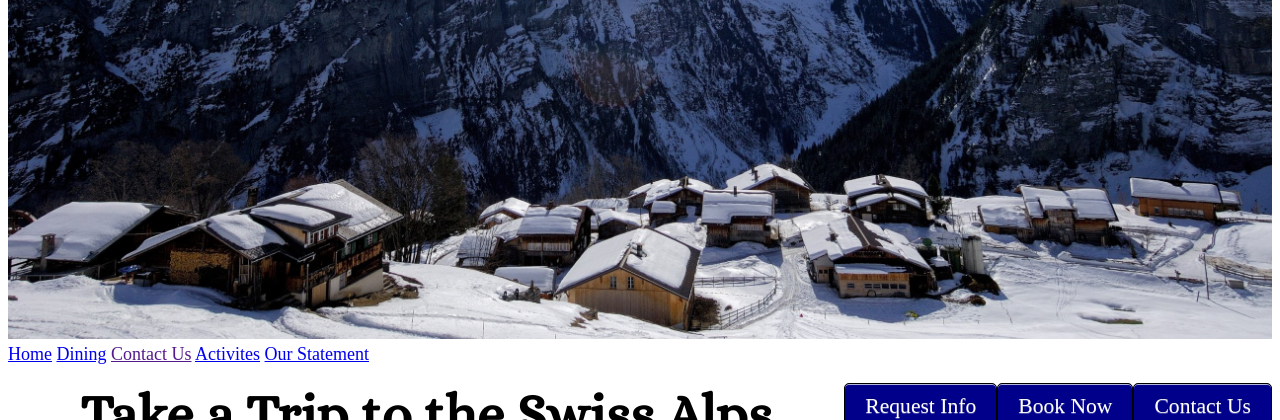
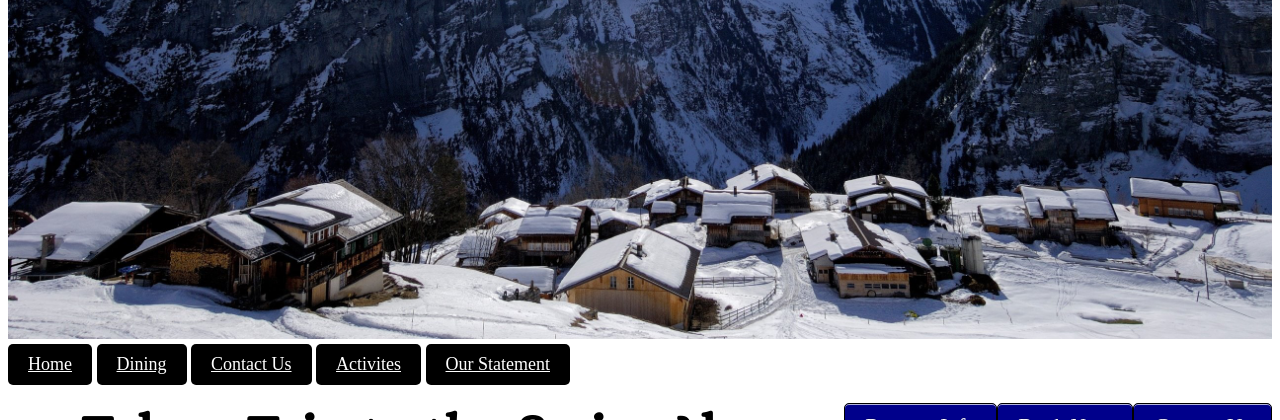
Before and after one commit to morganaimee/Internet-Studio-Aimee-Morgan, a plain HTML site: page midterm/index.html in a window 1280 px wide. Shown: the part 380-800 px from the top of the page. Drawn offline with Linux system fonts and the light colour scheme.

Commit message:
Update styles.css

```diff
--- a/midterm/styles.css
+++ b/midterm/styles.css
@@ -135,3 +135,12 @@ footer {
   background-color: lightgray;
   color: black;
 }
+
+.button {
+  display: inline-block;
+  font-size: 1em;
+  padding: 10px 20px;
+  border-radius: 5px;
+  color: white;
+  background: black
+}
```
